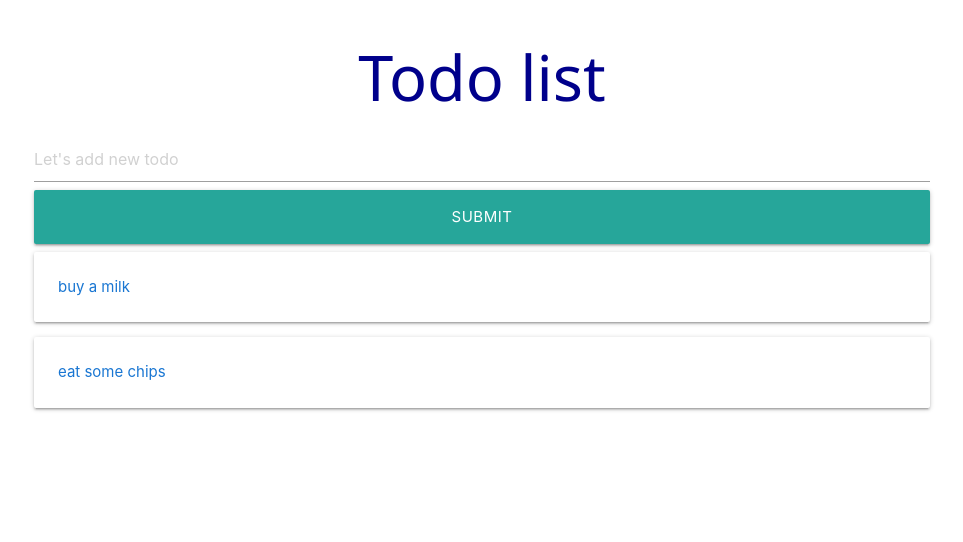
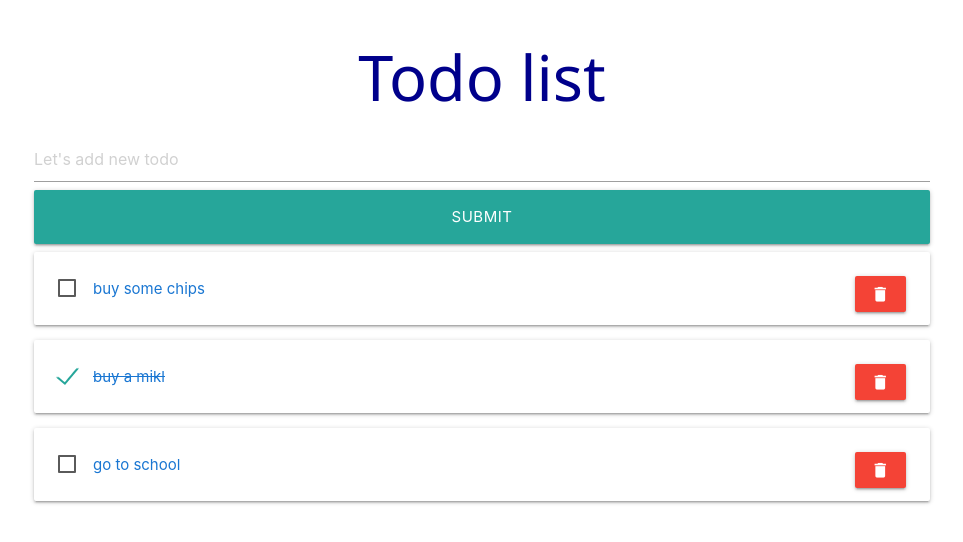
Before and after one commit to p-lohinau/react-todo-app, a React (Create React App) app: page / in a window 1280 px wide. Shown: the top 542 px of the page, without its empty margins (158-1121 px from the left). Built offline with nearby package versions, Linux system fonts and the light colour scheme; data requests are answered from the project's data file.

Commit message:
axios added

```diff
--- /dev/null
+++ b/db.json
@@ -0,0 +1,36 @@
+{
+  "posts": [
+    {
+      "id": 1,
+      "title": "json-server",
+      "author": "typicode"
+    }
+  ],
+  "comments": [
+    {
+      "id": 1,
+      "body": "some comment",
+      "postId": 1
+    }
+  ],
+  "profile": {
+    "name": "typicode"
+  },
+  "todos": [
+    {
+      "title": "buy some chips",
+      "id": 1,
+      "completed": false
+    },
+    {
+      "title": "buy a mikl",
+      "id": 2,
+      "completed": true
+    },
+    {
+      "title": "go to school",
+      "id": 3,
+      "completed": false
+    }
+  ]
+}
--- a/package.json
+++ b/package.json
@@ -1,8 +1,10 @@
 {
-  "name": "reactjs-test-app",
+  "name": "react-todo-app",
   "version": "0.1.0",
   "private": true,
   "dependencies": {
+    "axios": "^0.18.0",
+    "json-server": "^0.14.0",
     "materialize-css": "^1.0.0-rc.2",
     "react": "^16.6.3",
     "react-dom": "^16.6.3",
--- a/public/index.html
+++ b/public/index.html
@@ -1,10 +1,12 @@
 <!DOCTYPE html>
 <html lang="en">
+
 <head>
   <meta charset="utf-8">
   <link rel="shortcut icon" href="%PUBLIC_URL%/favicon.ico">
   <meta name="viewport" content="width=device-width, initial-scale=1, shrink-to-fit=no">
   <meta name="theme-color" content="#000000">
+  <link href="https://fonts.googleapis.com/icon?family=Material+Icons" rel="stylesheet">
   <!--
       manifest.json provides metadata used when your web app is added to the
       homescreen on Android. See https://developers.google.com/web/fundamentals/web-app-manifest/
@@ -19,8 +21,9 @@
       work correctly both with client-side routing and a non-root public URL.
       Learn how to configure a non-root public URL by running `npm run build`.
     -->
-    <title>React App</title>
+  <title>Todo list</title>
 </head>
+
 <body>
   <noscript>
     You need to enable JavaScript to run this app.
@@ -37,4 +40,5 @@
       To create a production bundle, use `npm run build` or `yarn build`.
     -->
 </body>
+
 </html>
--- a/src/App.css
+++ /dev/null
@@ -1,19 +0,0 @@
-.app {
-  max-width: 70%;
-  max-height: 80%;
-  margin: 2% auto;
-}
-
-.app h1{
-  color: darkblue;
-  text-align: center;
-  font-family: 'Segoe UI', Tahoma, Geneva, Verdana, sans-serif;
-}
-
-.todoList{
-  background-color: darkgrey;
-}
-
-.width{
-  width: 100%;
-}
--- a/src/App.js
+++ /dev/null
@@ -1,53 +0,0 @@
-import React, { Component } from 'react';
-
-import TodoList from './components/TodoList';
-import AddNewTodo from './components/AddNewTodo';
-
-import 'materialize-css/dist/css/materialize.css';
-import './App.css';
-
-class App extends Component {
-  constructor(props) {
-    super(props);
-    this.state = {
-      todoList: [{ id: 0, name: 'buy a milk' }, { id: 1, name: 'eat some chips' }]
-    }
-  }
-
-  addTodo = (newTodo) => {
-    if (newTodo !== undefined && newTodo.name !== '') {
-      newTodo.id = Math.random();
-      const updatedPersonsList = [...this.state.todoList, newTodo];
-      this.setState({
-        todoList: updatedPersonsList
-      });
-    }
-    else {
-      console.log('addTodo error - empty parameter');
-    }
-  }
-
-  deleteTodo = (id) => {
-    if (id !== null || id !== undefined || id !== '') {
-      const updatedList = this.state.todoList.filter(x => x.id !== id);
-      this.setState({
-        todoList: updatedList
-      });
-    }
-    else {
-      console.log('deleteTodo error - empty parameter');
-    }
-  }
-
-  render() {
-    return (
-      <div className="app">
-        <h1>Todo list</h1>
-        <AddNewTodo placeHolder={'Let\'s add new todo'} buttonName={'Submit'} addTodo={this.addTodo} />
-        <TodoList array={this.state.todoList} deleteTodoId={this.deleteTodo} className={'card-panel'} />
-      </div>
-    );
-  }
-}
-
-export default App;
--- a/src/components/AddNewTodo.jsx
+++ b/src/components/AddNewTodo.jsx
@@ -5,43 +5,59 @@ export default class AddNewTodo extends Component {
     constructor(props) {
         super(props);
         this.state = {
-            name: '',
-            id: 0
+            completed: undefined,
+            id: undefined,
+            title: undefined
         }
     }
 
     static defaultProps = {
-        buttonName: '',
-        placeHolder: '',
-        addTodo: null
+        addTodo: null,
+        buttonName: undefined,
+        placeholder: undefined
     }
 
     static propTypes = {
+        addTodo: PropTypes.func,
         buttonName: PropTypes.string,
-        placeHolder: PropTypes.string,
-        addTodo: PropTypes.func
+        placeholder: PropTypes.string,
     }
 
     handleChange = (event) => {
         if (event.key === "Enter") {
             this.handleClick();
         } else {
-            this.setState({ name: event.target.value });
+            this.setState({
+                title: event.target.value
+            });
         }
     }
 
     handleClick = () => {
         const newTodo = this.state;
-        this.setState({ id: 0, name: '' });
+        this.setState({
+            id: 0,
+            title: '',
+            completed: false
+        });
         this.props.addTodo(newTodo);
     }
 
     render() {
-        const { placeHolder, buttonName } = this.props;
+        const { buttonName, placeholder } = this.props;
         return (
             <Fragment>
-                <input placeholder={placeHolder} onChange={this.handleChange} value={this.state.name} onKeyPress={this.handleChange} maxLength={25}></input>
-                <button className={'waves-effect waves-light btn-large width'} onClick={this.handleClick}>{buttonName}</button>
+                <input
+                    maxLength={25}
+                    onChange={this.handleChange}
+                    onKeyPress={this.handleChange}
+                    placeholder={placeholder}
+                    value={this.state.title} />
+                <button
+                    className={'waves-effect waves-light btn-large width'}
+                    onClick={this.handleClick}>
+                    {buttonName}
+                </button>
             </Fragment>
         )
     }
--- /dev/null
+++ b/src/components/App.css
@@ -0,0 +1,23 @@
+.app {
+    max-width: 70%;
+    max-height: 80%;
+    margin: 2% auto;
+}
+
+.app h1 {
+    color: darkblue;
+    text-align: center;
+    font-family: 'Segoe UI', Tahoma, Geneva, Verdana, sans-serif;
+}
+
+.todoList {
+    background-color: darkgrey;
+}
+
+.width {
+    width: 100%;
+}
+
+input[type=checkbox]:checked+span {
+    text-decoration: line-through;
+}
--- /dev/null
+++ b/src/components/App.jsx
@@ -0,0 +1,102 @@
+import React, { Component } from 'react';
+import axios from 'axios';
+
+import TodoList from './TodoList';
+import AddNewTodo from './AddNewTodo';
+
+import 'materialize-css/dist/css/materialize.css';
+import './App.css';
+
+class App extends Component {
+  constructor(props) {
+    super(props);
+    this.state = {
+      todoList: []
+    }
+  }
+
+  componentDidMount() {
+    axios.get('http://localhost:3000/todos').then(({ data }) => {
+      this.setState({
+        todoList: data
+      });
+    }).catch((error) => {
+      console.log(error);
+    });
+  }
+
+  addTodo = (newTodo) => {
+    if (!!newTodo && !!newTodo.title && newTodo !== '') {
+      axios.post('http://localhost:3000/todos', newTodo)
+        .then((response) => {
+          const updatedPersonsList = [...this.state.todoList, response.data];
+          this.setState({
+            todoList: updatedPersonsList
+          });
+        })
+        .catch((error) => {
+          console.log(error);
+        });
+    }
+    else {
+      console.log('addTodo error - wrong parameter');
+    }
+  }
+
+  deleteTodo = (id) => {
+    if (!!id || id !== '') {
+      axios.delete(`http://localhost:3000/todos/${id}`)
+        .then((response) => {
+          const updatedList = this.state.todoList.filter(x => x.id !== id);
+          this.setState({
+            todoList: updatedList
+          });
+        })
+        .catch((error) => {
+          console.log(error);
+        });
+    }
+    else {
+      console.log('deleteTodo error - wrong parameter');
+    }
+  }
+
+  updateTodo = (id, value) => {
+    if ((!!id || id !== '') || (!!value || value !== '')) {
+      axios.patch(`http://localhost:3000/todos/${id}`, { completed: value })
+        .then((response) => {
+          const { todoList } = this.state;
+          const index = todoList.findIndex((obj => obj.id === id));
+          todoList[index].completed = value;
+          this.setState({
+            todoList: todoList
+          });
+        })
+        .catch((error) => {
+          console.log(error);
+        });
+    }
+    else {
+      console.log('completedTodo error - wrong parameter');
+    }
+  }
+
+  render() {
+    return (
+      <div className="app">
+        <h1>Todo list</h1>
+        <AddNewTodo
+          addTodo={this.addTodo}
+          buttonName={'Submit'}
+          placeholder={'Let\'s add new todo'} />
+        <TodoList
+          array={this.state.todoList}
+          className={'card-panel'}
+          deleteTodoId={this.deleteTodo}
+          updateTodo={this.updateTodo} />
+      </div>
+    );
+  }
+}
+
+export default App;
--- a/src/components/TodoList.jsx
+++ b/src/components/TodoList.jsx
@@ -1,25 +1,50 @@
-import React, { Fragment } from 'react';
+import React, { Fragment, Component } from 'react';
 import PropTypes from 'prop-types';
 
-const TodoList = ({ array, className, deleteTodoId }) => {
-
-    const deleteTodo = (id) => {
-        deleteTodoId(id);
+class TodoList extends Component {
+    deleteTodo = (id) => {
+        this.props.deleteTodoId(id);
     }
 
-    const template = (id, name, onClick) => {
-        return <div key={id} className={className} onClick={onClick}>
-            <span className={'blue-text text-darken-2'}>{name}</span>
+    handleChange = (event, id) => {
+        this.props.updateTodo(id, event.target.checked);
+    }
+
+    template = ({ id, title, completed }, onClick) => {
+        return <div key={id} className={this.props.className}>
+            <label>
+                <input
+                    checked={completed}
+                    data-role='check'
+                    onChange={(event) => this.handleChange(event, id)}
+                    type='checkbox' />
+                <span
+                    className={'blue-text text-darken-2'}>
+                    {title}
+                </span>
+                <button
+                    className='waves-effect waves-light btn right red'
+                    onClick={onClick}>
+                    <i className="material-icons">delete</i>
+                </button>
+            </label>
         </div>
     }
-    const todoList = array.length !== 0 ? array.map(x => {
-        return template(x.id, x.name, () => { deleteTodo(x.id) })
-    }) : template(0, 'You don\'t have any todo\'s');
-    return (
-        <Fragment>
-            {todoList}
-        </Fragment>
-    )
+
+    render() {
+        const { array, className } = this.props;
+        const todoList = array.length ? array.map(x => {
+            return this.template(x, () => { this.deleteTodo(x.id) })
+        }) : <div className={className}>
+                <span className="blue-text text-darken-2">You don't have any todos.</span>
+            </div>;
+
+        return (
+            <Fragment>
+                {todoList}
+            </Fragment>
+        )
+    }
 }
 
 TodoList.defaultProps = {
--- a/src/index.js
+++ b/src/index.js
@@ -1,6 +1,6 @@
 import React from 'react';
 import ReactDOM from 'react-dom';
-import App from './App';
+import App from './components/App';
 import * as serviceWorker from './serviceWorker';
 
 ReactDOM.render(<App />, document.getElementById('root'));
```
Also changed, not shown: 2 other files (tests, documents, lock files or other folders). Lines whose indentation alone changed are shown as unchanged.
